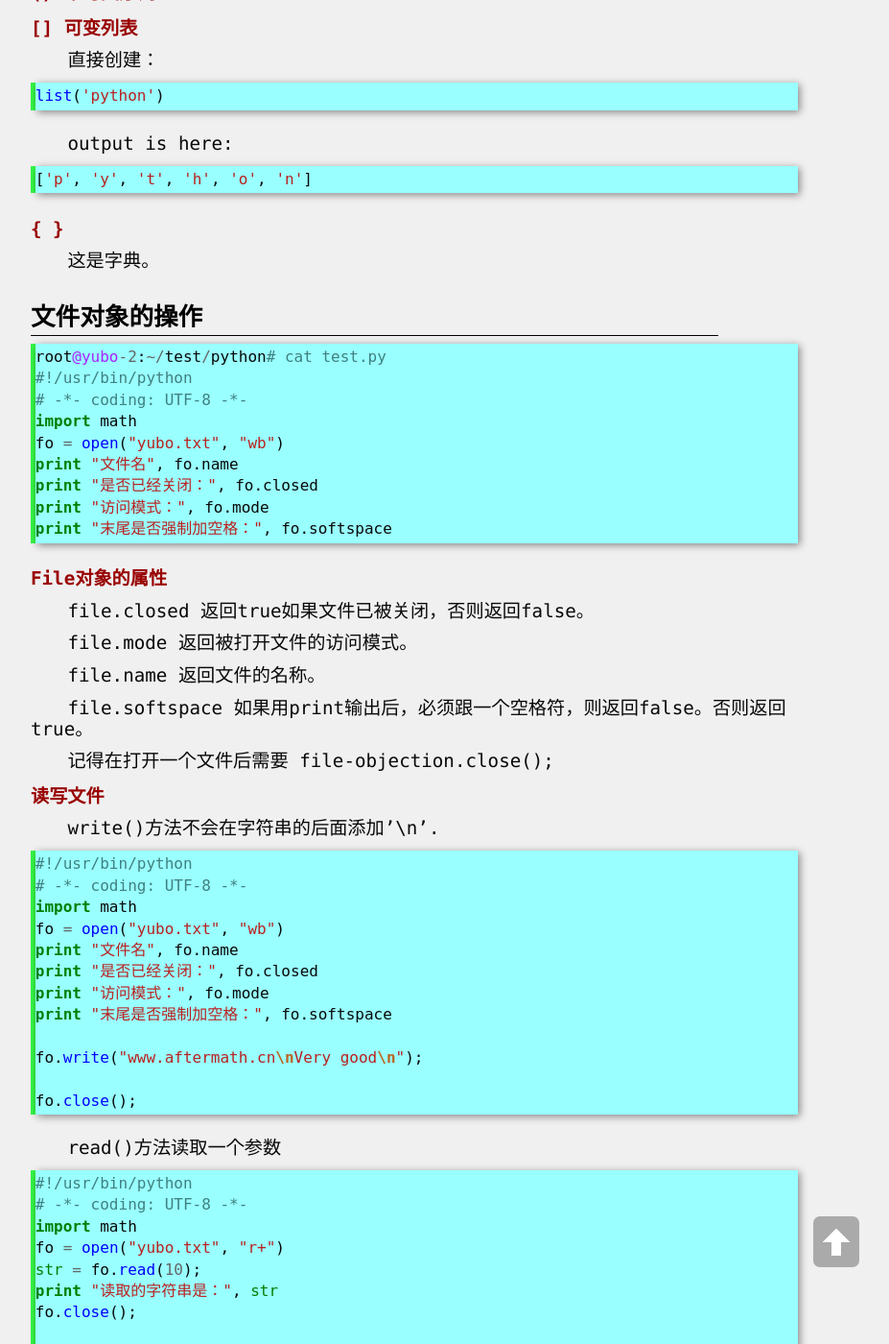
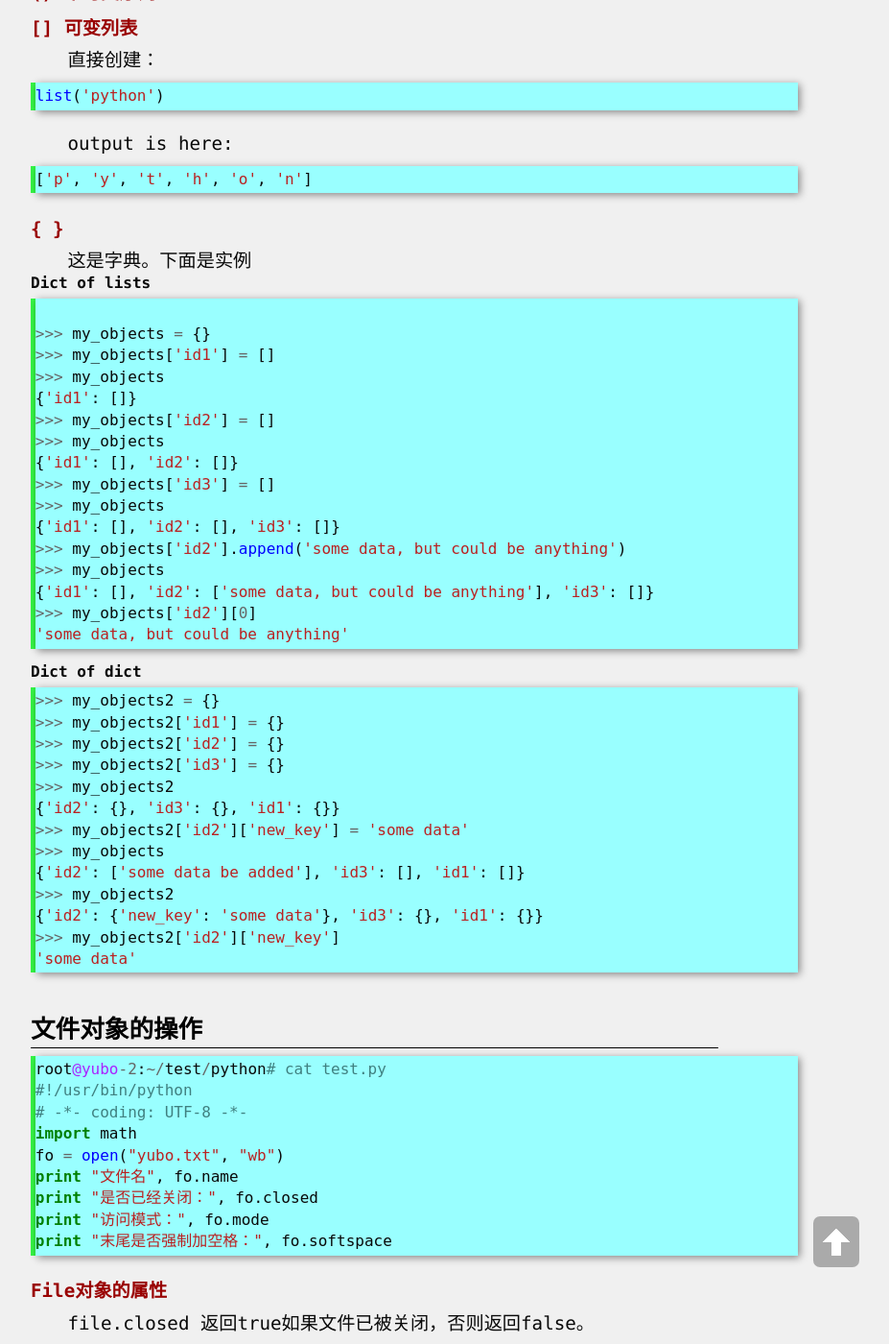
Before and after one commit to yuzibo/yuzibo.github.io, a Jekyll site: the page built from _posts/2016-07-29-python_1.md, in a window 1280 px wide and 1400 px high, scrolled down 2027 px. Shown: the whole window at 96% size, without its empty margins (208-1135 px from the left). Built offline with Jekyll 4.4.1, drawn with Linux system fonts in a browser that asks for light colours; comment, search, counter and statistics services are not loaded.

Commit message:
add new file

````diff
--- a/_posts/2016-07-29-python_1.md
+++ b/_posts/2016-07-29-python_1.md
@@ -106,7 +106,46 @@ output is here:
 
 ### { }
 
-这是字典。
+这是字典。下面是实例
+
+##### Dict of lists
+
+```python
+
+>>> my_objects = {}
+>>> my_objects['id1'] = []
+>>> my_objects
+{'id1': []}
+>>> my_objects['id2'] = []
+>>> my_objects
+{'id1': [], 'id2': []}
+>>> my_objects['id3'] = []
+>>> my_objects
+{'id1': [], 'id2': [], 'id3': []}
+>>> my_objects['id2'].append('some data, but could be anything')
+>>> my_objects
+{'id1': [], 'id2': ['some data, but could be anything'], 'id3': []}
+>>> my_objects['id2'][0]
+'some data, but could be anything'
+```
+
+##### Dict of dict
+
+```python
+>>> my_objects2 = {}
+>>> my_objects2['id1'] = {}
+>>> my_objects2['id2'] = {}
+>>> my_objects2['id3'] = {}
+>>> my_objects2
+{'id2': {}, 'id3': {}, 'id1': {}}
+>>> my_objects2['id2']['new_key'] = 'some data'
+>>> my_objects
+{'id2': ['some data be added'], 'id3': [], 'id1': []}
+>>> my_objects2
+{'id2': {'new_key': 'some data'}, 'id3': {}, 'id1': {}}
+>>> my_objects2['id2']['new_key']
+'some data'
+```
 
 # 文件对象的操作
 
````
Also changed, not shown: _posts/2016-03-05-qemu_debug_debian.md (+5 -0 lines), _posts/2017-05-24-manage_money_tips.md (added, +27 -0 lines).
